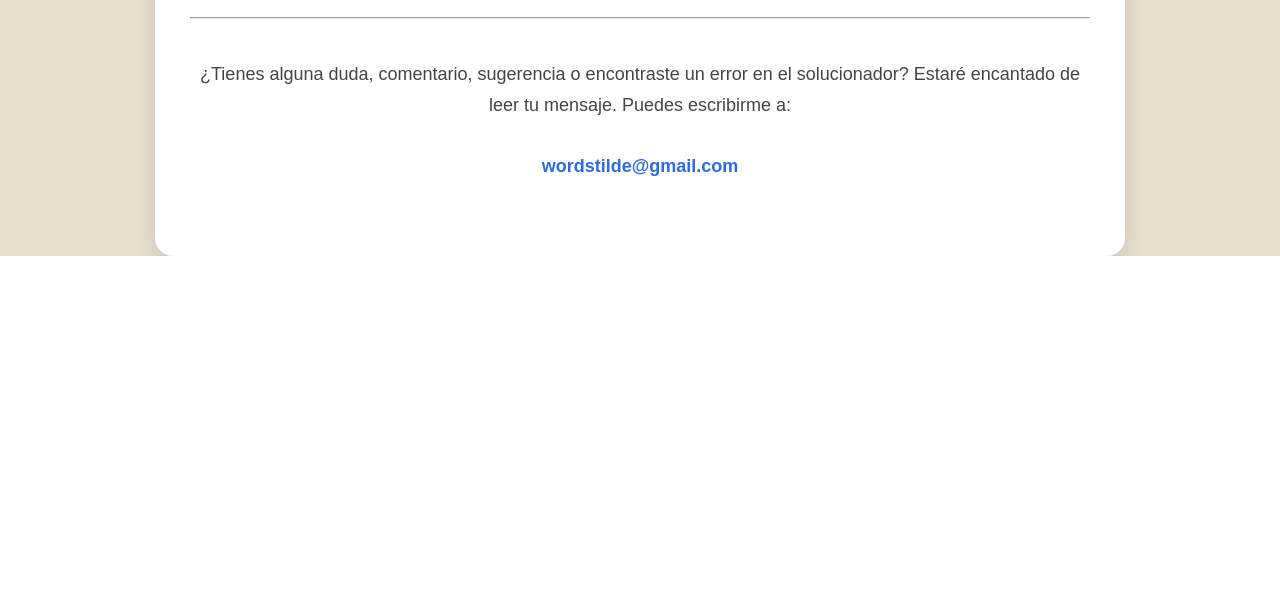
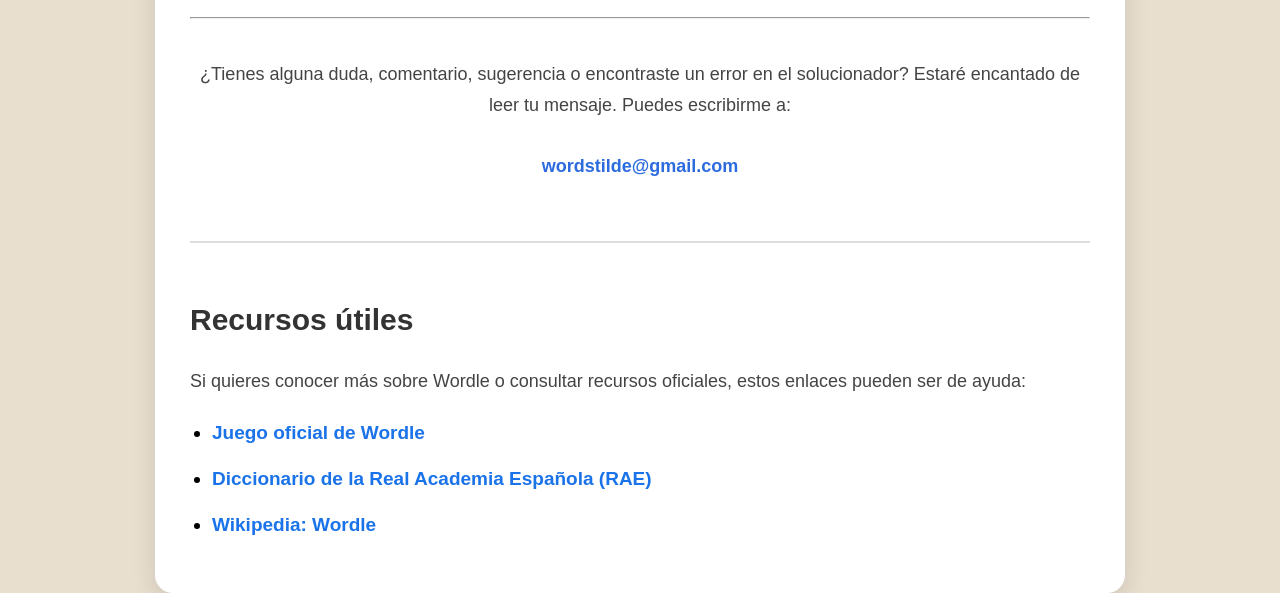
Before and after one commit to wordstilde-oss/wordstilde, a Flask app: page / in a window 1280 px wide. Shown: the part 2340-2933 px from the top of the page. Before the commit the page ends 2596 px from the top, so only its background shows below. Run offline with Flask 3, Linux system fonts and the light colour scheme.

Commit message:
Añadir enlaces externos y mejoras SEO

```diff
--- a/static/style.css
+++ b/static/style.css
@@ -37,3 +37,10 @@ button:hover{opacity:.8;}
 .contact{text-align:center;margin:40px 0;font-size:18px;color:#555;line-height:1.7;}
 .contact a{color:#2d6cdf;font-weight:bold;text-decoration:none;}
 .contact a:hover{text-decoration:underline;}
+.resources{margin-top:60px;padding-top:25px;border-top:2px solid #ddd;text-align:left;line-height:1.8;}
+.resources h2{font-size:30px;margin-bottom:15px;}
+.resources p{font-size:18px;color:#444;}
+.resources ul{padding-left:22px;}
+.resources li{margin:12px 0;font-size:19px;}
+.resources a{color:#1a73e8;font-weight:bold;text-decoration:none;}
+.resources a:hover{text-decoration:underline;}
--- a/templates/index.html
+++ b/templates/index.html
@@ -78,9 +78,8 @@
 Wordle Solver Español | Solucionador de Wordle en Español
 </title>
 
-<meta
-name="description"
-content="Wordle Solver Español gratuito. Encuentra la solución de Wordle en español para palabras de 3 a 7 letras. Compatible con modo científico, palabras con tilde y un diccionario de más de 350 000 palabras."
+<meta name="description"
+content="Wordle Solver Español gratuito. Encuentra la solución de Wordle de 3 a 7 letras con soporte para tildes y modo científico."
 >
 
 <meta
@@ -506,6 +505,44 @@ wordstilde@gmail.com
 
 </section>
 
+<section class="resources">
+
+<h2>Recursos útiles</h2>
+
+<p>
+Si quieres conocer más sobre Wordle o consultar recursos oficiales, estos enlaces pueden ser de ayuda:
+</p>
+
+<ul>
+
+<li>
+<a href="https://www.nytimes.com/games/wordle/index.html"
+target="_blank"
+rel="noopener noreferrer">
+Juego oficial de Wordle
+</a>
+</li>
+
+<li>
+<a href="https://dle.rae.es/"
+target="_blank"
+rel="noopener noreferrer">
+Diccionario de la Real Academia Española (RAE)
+</a>
+</li>
+
+<li>
+<a href="https://es.wikipedia.org/wiki/Wordle"
+target="_blank"
+rel="noopener noreferrer">
+Wikipedia: Wordle
+</a>
+</li>
+
+</ul>
+
+</section>
+
 </div>
 
 
```
